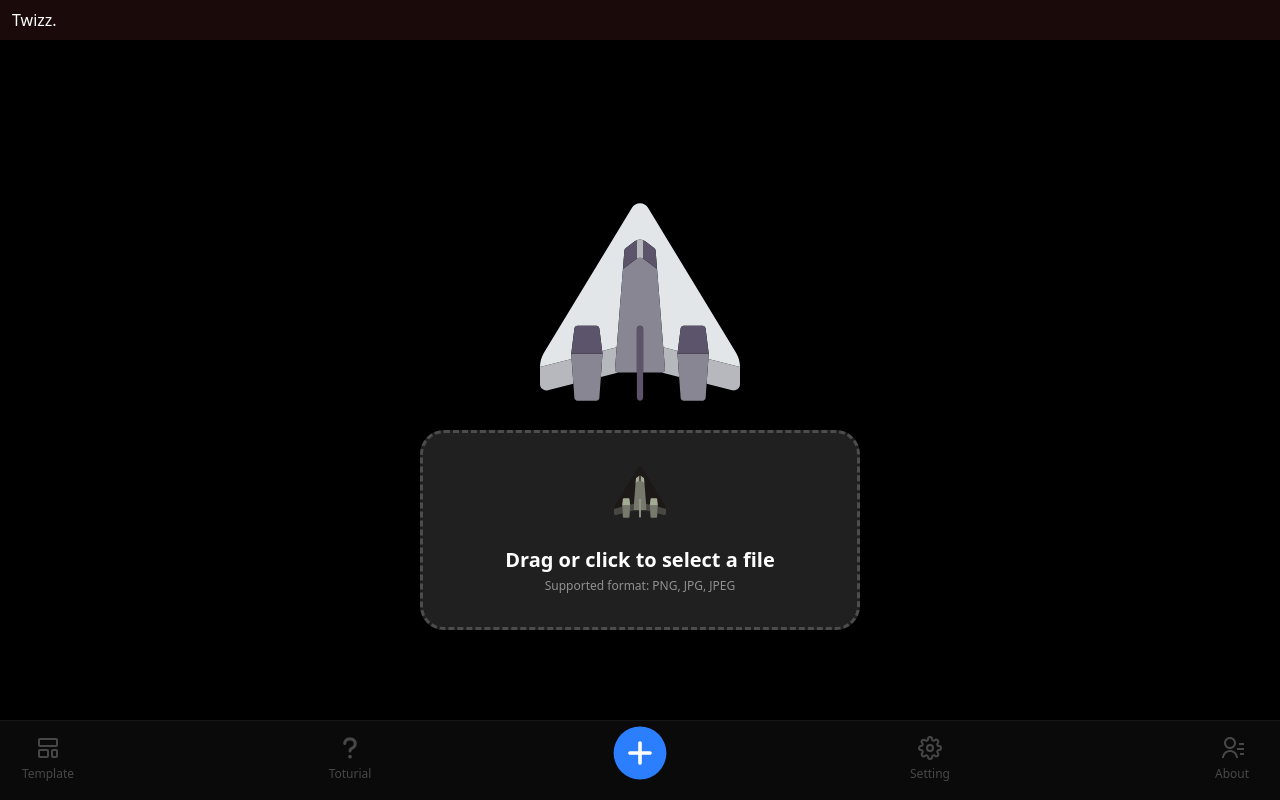
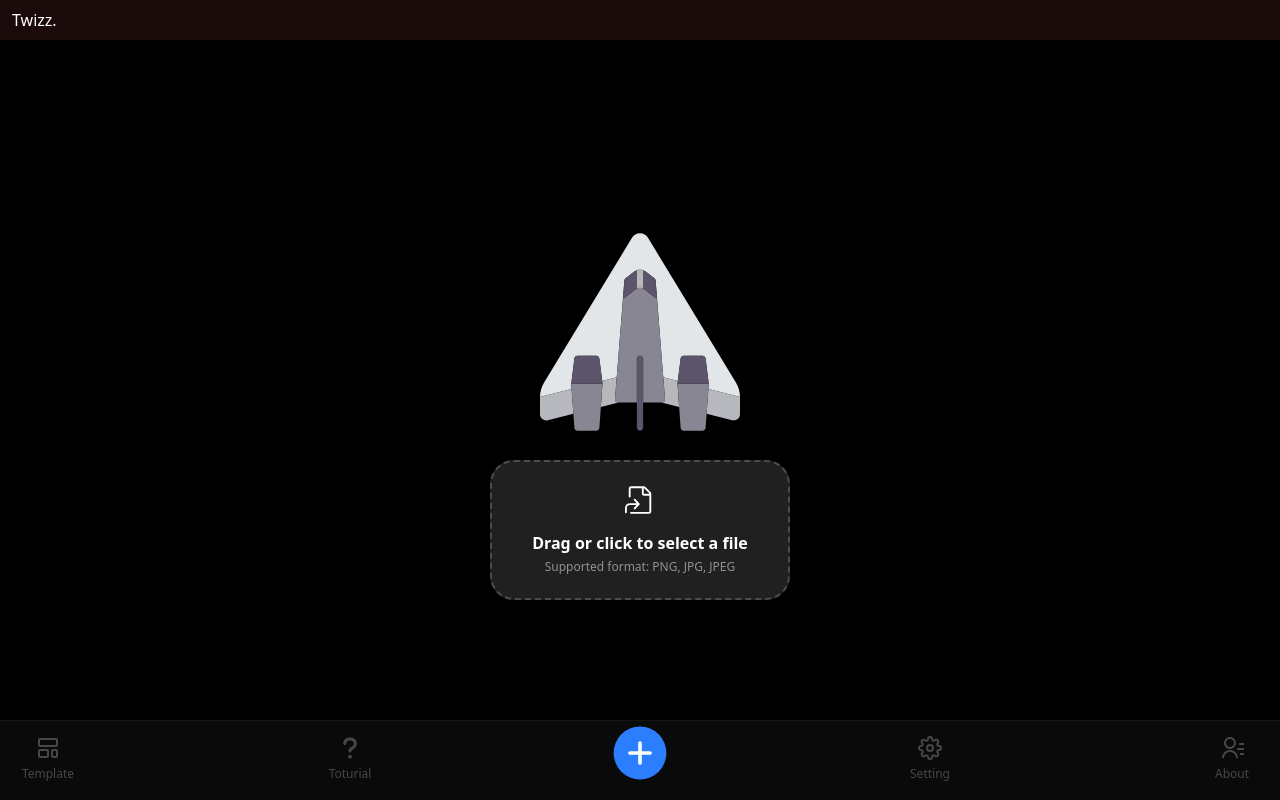
Before and after one commit to MuhYafiTaqq/web_asli, a React (Vite) app: page / in a window 1280 px wide. Built offline with nearby package versions, Linux system fonts and the light colour scheme.

Commit message:
modified:   src/pages/Home.jsx

```diff
--- a/src/pages/Home.jsx
+++ b/src/pages/Home.jsx
@@ -1,4 +1,5 @@
 import Starship from '../assets/starShip.svg'
+import { GoFileSymlinkFile } from "react-icons/go";
 
 import { useState, useRef } from "react";
 import { useNavigate } from "react-router-dom";
@@ -6,7 +7,7 @@ import { useNavigate } from "react-router-dom";
 export default function Home() {
 
     const [image, setImage] = useState(null);
-    const [isDragging, setIsDragging] = useState(false); // 🟢 State untuk mendeteksi dragging
+    const [isDragging, setIsDragging] = useState(false);
     const fileInputRef = useRef(null);
     const navigate = useNavigate();
 
@@ -48,7 +49,7 @@ export default function Home() {
         <div className="h-dvh px-3 pt-10 pb-2 flex flex-col gap-7 justify-center items-center">
             <img className='h-50' src={Starship} alt="" />
             <div
-                    className={`relative w-75 h-35 md:w-110 md:h-50 rounded-3xl border-3 border-dashed text-center ${
+                className={`relative w-75 h-35 rounded-3xl border-2 border-dashed text-center ${
                     isDragging ? "border-blue-400 bg-blue-900/50" : "border-white/20 bg-neutral-700/50"
                 } flex flex-col justify-center items-center transition-all duration-300`}
                 onDragOver={handleDragOver}
@@ -56,11 +57,11 @@ export default function Home() {
                 onDrop={handleDrop}
                 onClick={() => fileInputRef.current.click()}
             >
-                    <img src={Starship} alt="" className="w-8 md:w-13 md:mb-7 invert mb-4" />
-                    <h6 className="text-white md:text-xl text-sm font-bold mb-1">
+                <GoFileSymlinkFile className="text-3xl mb-4 text-white" />
+                <h6 className="text-white text-md font-bold mb-1">
                     {isDragging ? "Drop the file here" : "Drag or click to select a file"}
                 </h6>
-                    <p className="text-white md:text-md text-xs opacity-50">
+                <p className="text-white text-xs opacity-50">
                     Supported format: PNG, JPG, JPEG
                 </p>
 
```
Lines whose indentation alone changed are shown as unchanged.
